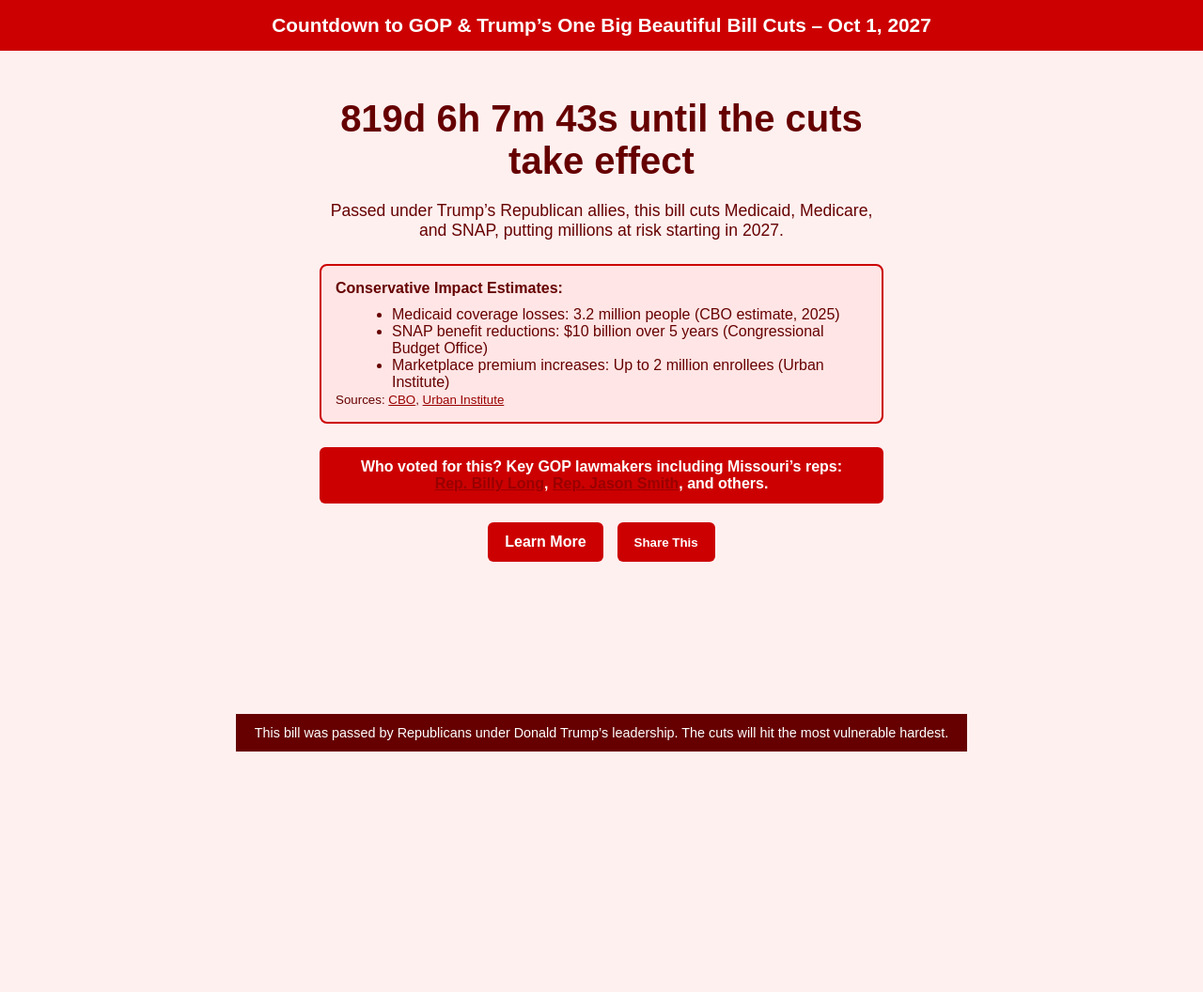
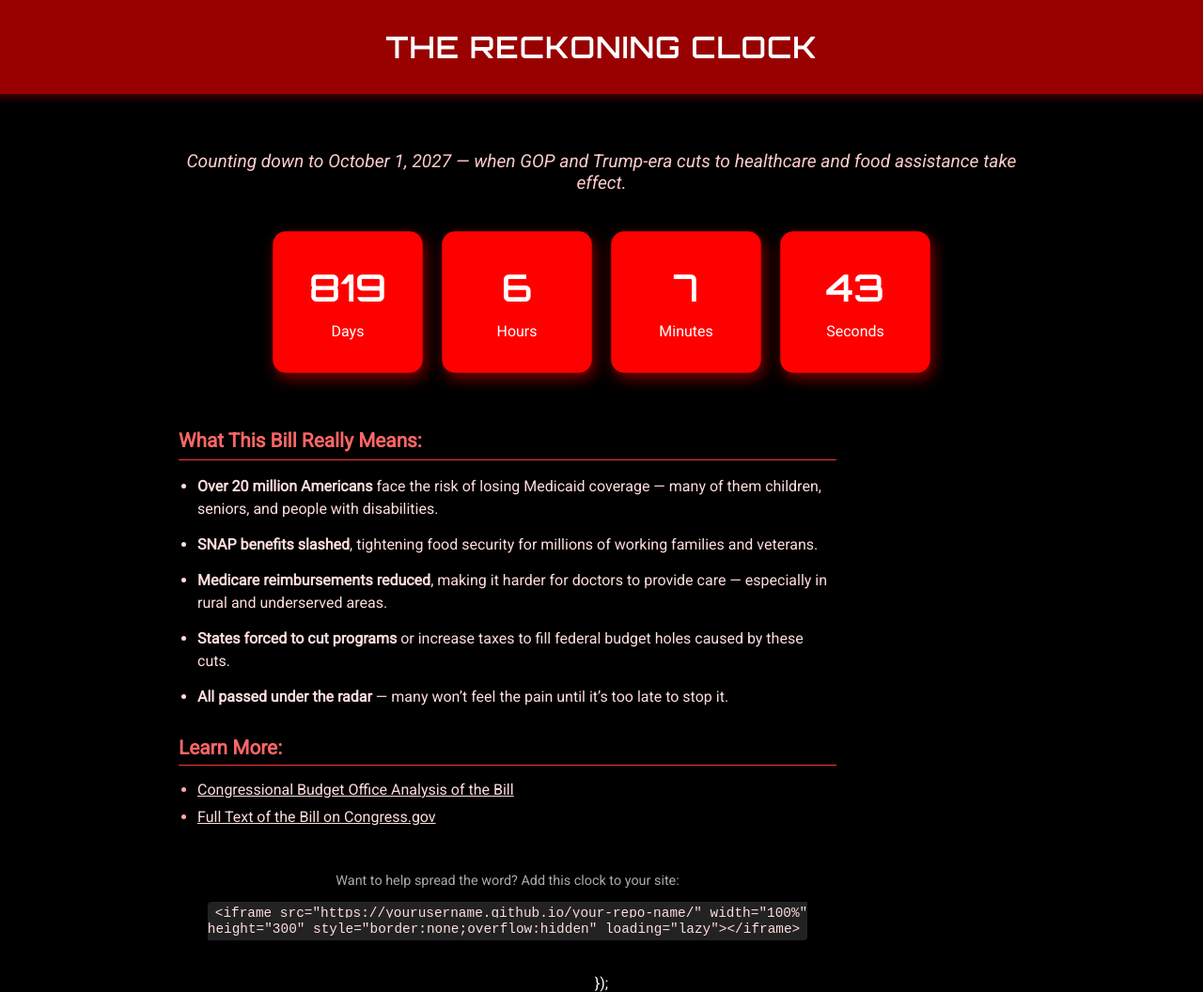
Before and after one commit to cammycam6/countdown-to-cuts, a plain HTML site: page index.html in a window 1280 px wide. Shown: the whole page at 94% size. Before the commit the page ends 800 px from the top, so only its background shows below. Drawn offline with nearby package versions, Linux system fonts and the light colour scheme.

Commit message:
Update index.html

```diff
--- a/index.html
+++ b/index.html
@@ -3,12 +3,14 @@
 <head>
   <meta charset="UTF-8" />
   <meta name="viewport" content="width=device-width, initial-scale=1" />
-<title>Countdown to GOP & Trump's One Big Beautiful Bill Cuts</title>
+  <title>The Reckoning Clock</title>
+  <link href="https://fonts.googleapis.com/css2?family=Orbitron:wght@600&family=Roboto:ital,wght@0,400;1,400&display=swap" rel="stylesheet" />
+  <script src="https://cdnjs.cloudflare.com/ajax/libs/gsap/3.12.2/gsap.min.js"></script>
   <style>
     body {
-    font-family: Arial, sans-serif;
-    background: #fff0f0;
-    color: #660000;
+      font-family: 'Roboto', sans-serif;
+      background: black;
+      color: white;
       margin: 0;
       padding: 0;
       display: flex;
@@ -18,132 +20,172 @@
       min-height: 100vh;
     }
     header {
-    background: #cc0000;
+      background: #990000;
       color: white;
       width: 100%;
-    padding: 15px 10px;
+      padding: 30px 20px;
       text-align: center;
-    font-weight: bold;
-    font-size: 1.3rem;
+      font-family: 'Orbitron', sans-serif;
+      font-size: 2rem;
+      letter-spacing: 1px;
+      box-shadow: 0 2px 10px rgba(255, 0, 0, 0.4);
+      text-transform: uppercase;
     }
     main {
-    padding: 30px 20px;
-    max-width: 600px;
+      padding: 40px 20px;
+      max-width: 900px;
       text-align: center;
     }
-  #countdown {
-    font-size: 2.5rem;
-    font-weight: bold;
-    margin: 20px 0;
+    .subtitle {
+      font-size: 1.2rem;
+      font-style: italic;
+      color: #ffcccc;
+      margin: 20px 0 40px;
     }
-  .message {
-    font-size: 1.1rem;
-    margin: 10px 0 25px;
-  }
-  .impact-numbers {
-    text-align: left;
-    background: #ffe5e5;
-    border: 2px solid #cc0000;
-    padding: 15px;
-    border-radius: 8px;
-    margin-bottom: 25px;
-    font-size: 1rem;
-  }
-  .impact-numbers ul {
-    margin: 10px 0 0 20px;
-  }
-  .callout {
-    background: #cc0000;
-    color: white;
-    padding: 12px;
-    border-radius: 6px;
-    font-weight: bold;
-    margin-bottom: 20px;
-  }
-  .buttons {
+    .countdown-boxes {
       display: flex;
       justify-content: center;
-    gap: 15px;
+      gap: 20px;
       flex-wrap: wrap;
     }
-  button, a.button-link {
-    background: #cc0000;
+    .countdown-box {
+      background: #ff0000;
       color: white;
-    border: none;
-    padding: 12px 18px;
-    border-radius: 6px;
-    font-weight: bold;
-    cursor: pointer;
-    text-decoration: none;
+      padding: 35px 20px;
+      border-radius: 14px;
+      font-size: 2.5rem;
+      font-family: 'Orbitron', sans-serif;
+      width: 120px;
+      text-align: center;
+      box-shadow: 3px 6px 15px rgba(255, 0, 0, 0.5);
+      transition: transform 0.2s ease;
     }
-  button:hover, a.button-link:hover {
-    background: #990000;
+    .countdown-box span {
+      display: block;
+      font-size: 1rem;
+      font-family: 'Roboto', sans-serif;
+      margin-top: 12px;
     }
-  footer {
-    margin-top: auto;
-    background: #660000;
+    .embed-info {
+      margin-top: 50px;
+      font-size: 0.9rem;
+      color: #aaa;
+      max-width: 700px;
+    }
+    .embed-info code {
+      background: #222;
+      padding: 4px 8px;
+      border-radius: 4px;
+      font-family: monospace;
+      color: #ffdddd;
+    }
+    .warning-list {
+      margin-top: 60px;
+      text-align: left;
+      max-width: 700px;
+      color: #ffdddd;
+    }
+    .warning-list h2 {
+      color: #ff6666;
+      font-size: 1.3rem;
+      border-bottom: 1px solid #ff3333;
+      padding-bottom: 8px;
+      margin-bottom: 16px;
+    }
+    .warning-list ul {
+      padding-left: 20px;
+    }
+    .warning-list li {
+      margin-bottom: 14px;
+      line-height: 1.5;
+    }
+    .learn-more {
+      margin-top: 30px;
+      max-width: 700px;
+      text-align: left;
+      color: #ffaaaa;
+    }
+    .learn-more h3 {
+      color: #ff6666;
+      font-size: 1.3rem;
+      margin-bottom: 12px;
+      border-bottom: 1px solid #ff3333;
+      padding-bottom: 6px;
+    }
+    .learn-more ul {
+      padding-left: 20px;
+    }
+    .learn-more li {
+      margin-bottom: 10px;
+    }
+    .learn-more a {
+      color: #ffdddd;
+      text-decoration: underline;
+    }
+    .learn-more a:hover {
       color: white;
-    padding: 12px 20px;
-    font-size: 0.9rem;
-    text-align: center;
-  }
-  a {
-    color: #990000;
-  }
-  @media (max-width: 480px) {
-    #countdown {
-      font-size: 2rem;
-    }
     }
   </style>
 </head>
 <body>
 
   <header>
-  Countdown to GOP & Trump’s One Big Beautiful Bill Cuts – Oct 1, 2027
+    THE RECKONING CLOCK
   </header>
 
   <main>
-  <div id="countdown">Loading countdown...</div>
-
-  <div class="message">
-    Passed under Trump’s Republican allies, this bill cuts Medicaid, Medicare, and SNAP, putting millions at risk starting in 2027.
+    <div class="subtitle">
+      Counting down to October 1, 2027 — when GOP and Trump-era cuts to healthcare and food assistance take effect.
     </div>
 
-  <div class="impact-numbers">
-    <strong>Conservative Impact Estimates:</strong>
-    <ul>
-      <li>Medicaid coverage losses: 3.2 million people (CBO estimate, 2025)</li>
-      <li>SNAP benefit reductions: $10 billion over 5 years (Congressional Budget Office)</li>
-      <li>Marketplace premium increases: Up to 2 million enrollees (Urban Institute)</li>
-    </ul>
-    <small>Sources: <a href="https://www.cbo.gov/publication/58489" target="_blank" rel="noopener noreferrer">CBO</a>, <a href="https://www.urban.org/research/publication/medicaid-snap-cuts-impact" target="_blank" rel="noopener noreferrer">Urban Institute</a></small>
+    <div class="countdown-boxes" id="countdown">
+      <div class="countdown-box" id="days">--<span>Days</span></div>
+      <div class="countdown-box" id="hours">--<span>Hours</span></div>
+      <div class="countdown-box" id="minutes">--<span>Minutes</span></div>
+      <div class="countdown-box" id="seconds">--<span>Seconds</span></div>
     </div>
 
-  <div class="callout">
-    Who voted for this? Key GOP lawmakers including Missouri’s reps:<br />
-    <a href="https://www.house.gov/member/billy-long/L000573" target="_blank" rel="noopener noreferrer">Rep. Billy Long</a>, <a href="https://www.house.gov/member/jason-smith/S001198" target="_blank" rel="noopener noreferrer">Rep. Jason Smith</a>, and others.
+    <div class="warning-list">
+      <h2>What This Bill Really Means:</h2>
+      <ul>
+        <li><strong>Over 20 million Americans</strong> face the risk of losing Medicaid coverage — many of them children, seniors, and people with disabilities.</li>
+        <li><strong>SNAP benefits slashed</strong>, tightening food security for millions of working families and veterans.</li>
+        <li><strong>Medicare reimbursements reduced</strong>, making it harder for doctors to provide care — especially in rural and underserved areas.</li>
+        <li><strong>States forced to cut programs</strong> or increase taxes to fill federal budget holes caused by these cuts.</li>
+        <li><strong>All passed under the radar</strong> — many won’t feel the pain until it’s too late to stop it.</li>
+      </ul>
     </div>
 
-  <div class="buttons">
-    <a class="button-link" href="https://www.congress.gov/bill/117th-congress/house-bill/1" target="_blank" rel="noopener noreferrer">Learn More</a>
-    <button id="shareBtn">Share This</button>
+    <div class="learn-more">
+      <h3>Learn More:</h3>
+      <ul>
+        <li><a href="https://www.cbo.gov/publication/XXX" target="_blank" rel="noopener noreferrer">Congressional Budget Office Analysis of the Bill</a></li>
+        <li><a href="https://www.congress.gov/bill/XXX" target="_blank" rel="noopener noreferrer">Full Text of the Bill on Congress.gov</a></li>
+      </ul>
+    </div>
+
+    <div class="embed-info">
+      Want to help spread the word? Add this clock to your site:
+      <br /><br />
+      <code>&lt;iframe src="https://yourusername.github.io/your-repo-name/" width="100%" height="300" style="border:none;overflow:hidden" loading="lazy"&gt;&lt;/iframe&gt;</code>
     </div>
   </main>
 
-<footer>
-  This bill was passed by Republicans under Donald Trump’s leadership. The cuts will hit the most vulnerable hardest.
-</footer>
-
   <script>
     const deadline = new Date("October 1, 2027 00:00:00").getTime();
+
+    function animateUpdate(id, value, label) {
+      const el = document.getElementById(id);
+      el.innerHTML = `${value}<span>${label}</span>`;
+      gsap.fromTo(el, { scale: 0.95 }, { scale: 1, duration: 0.3, ease: "back.out(1.7)" });
+    }
 
     function updateCountdown() {
       const now = new Date().getTime();
       const t = deadline - now;
 
       if (t < 0) {
-      document.getElementById("countdown").innerHTML = "The cuts are now in effect.";
+        document.getElementById("countdown").innerHTML = "<strong>The cuts have begun. Lives are changing now.</strong>";
         return;
       }
 
@@ -152,27 +194,19 @@
       const minutes = Math.floor((t / (1000 * 60)) % 60);
       const seconds = Math.floor((t / 1000) % 60);
 
-    document.getElementById("countdown").innerHTML =
-      days + "d " + hours + "h " + minutes + "m " + seconds + "s until the cuts take effect";
+      animateUpdate("days", days, "Days");
+      animateUpdate("hours", hours, "Hours");
+      animateUpdate("minutes", minutes, "Minutes");
+      animateUpdate("seconds", seconds, "Seconds");
     }
 
     setInterval(updateCountdown, 1000);
     updateCountdown();
+  </script>
 
-  // Share button functionality (simple copy link)
-  document.getElementById('shareBtn').addEventListener('click', () => {
-    const url = window.location.href;
-    if (navigator.share) {
-      navigator.share({
-        title: 'Countdown to GOP & Trump Medicaid & SNAP Cuts',
-        text: 'Countdown to the GOP & Trump One Big Beautiful Bill cuts happening Oct 1, 2027. Stay informed!',
-        url: url,
-      }).catch(() => alert('Share not supported on this device.'));
-    } else {
-      navigator.clipboard.writeText(url).then(() => {
-        alert('Link copied! Share it with your network.');
-      });
-    }
+</body>
+</html>
+
   });
 </script>
 
```
Lines whose indentation alone changed are shown as unchanged.
